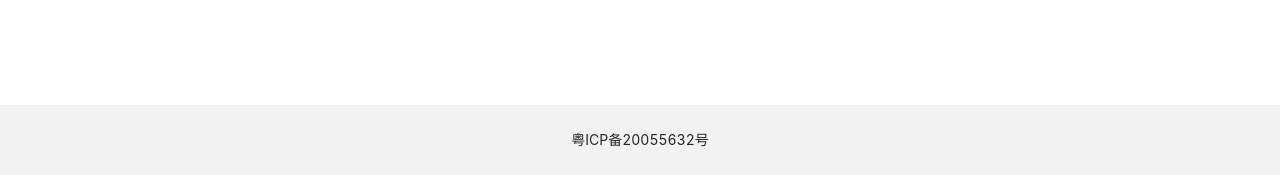
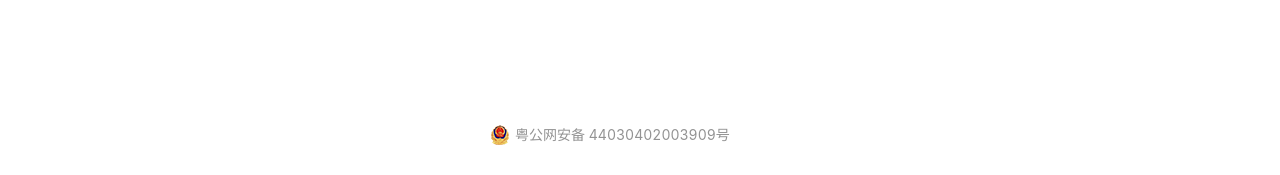
Before and after one commit to alysee0079/person-page-one, a React app: page / in a window 1280 px wide. Shown: the part 625-800 px from the top of the page. Built offline with nearby package versions, Linux system fonts and the light colour scheme.

Commit message:
新增备案信息

```diff
--- a/src/common/footer/Footer.css
+++ b/src/common/footer/Footer.css
@@ -1,10 +1,21 @@
-#footer-wrapper {
-  color: #9195a3;
-  font-size: 12px;
-  height: 40px;
-  background-color: #ddd;
+.footer-wrapper {
+  width:300px;
+  margin:0 auto;
+  padding:20px 0;
 }
-#footer-wrapper .bottom-layer-right a {
-  color: #9195a3;
-  text-decoration: none;
+.link-a {
+  display:inline-block;
+  text-decoration:none;
+  height:20px;
+  line-height:20px;
 }
+.img-s {
+  float:left;
+}
+.num-s {
+  float:left;
+  height:20px;
+  line-height:20px;
+  margin: 0px 0px 0px 5px;
+  color:#939393;
+}
--- a/src/common/footer/Footer.js
+++ b/src/common/footer/Footer.js
@@ -5,7 +5,15 @@ const { Footer: FooterAnt } = Layout;
 
 export default function Footer () {
   return (
-    <FooterAnt style={{ textAlign: 'center' }}>粤ICP备20055632号</FooterAnt>
+    <div className="footer-wrapper">
+      <a className="link-a" target="_blank" href="http://www.beian.gov.cn/portal/registerSystemInfo?recordcode=44030402003909">
+        <img className="img-s" src={require('../../assets/images/ba-pic.png')}/>
+        <p className="num-s">粤公网安备 44030402003909号</p>
+      </a>
+    </div>
+
+
+    // <FooterAnt style={{ textAlign: 'center' }}>粤ICP备20055632号</FooterAnt>
     // <footer id="footer-wrapper">
     //   <p>
     //     ICP备案/许可证编号:
```
Also changed, not shown: src/assets/images/ba-pic.png (added).
